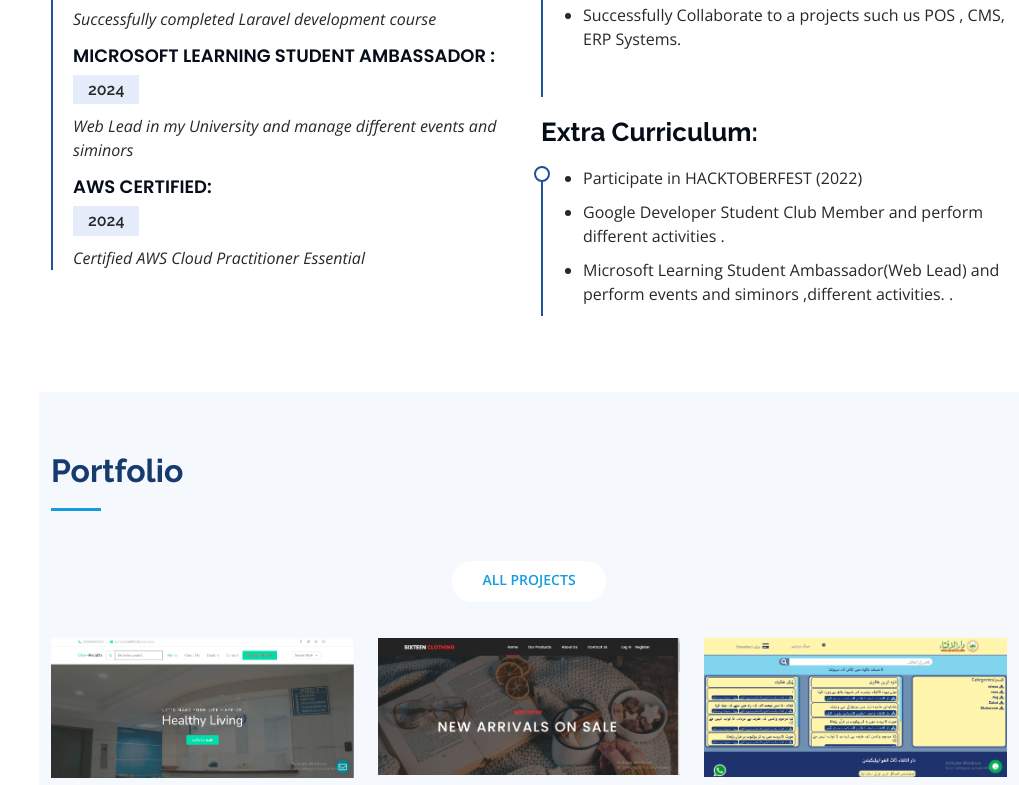
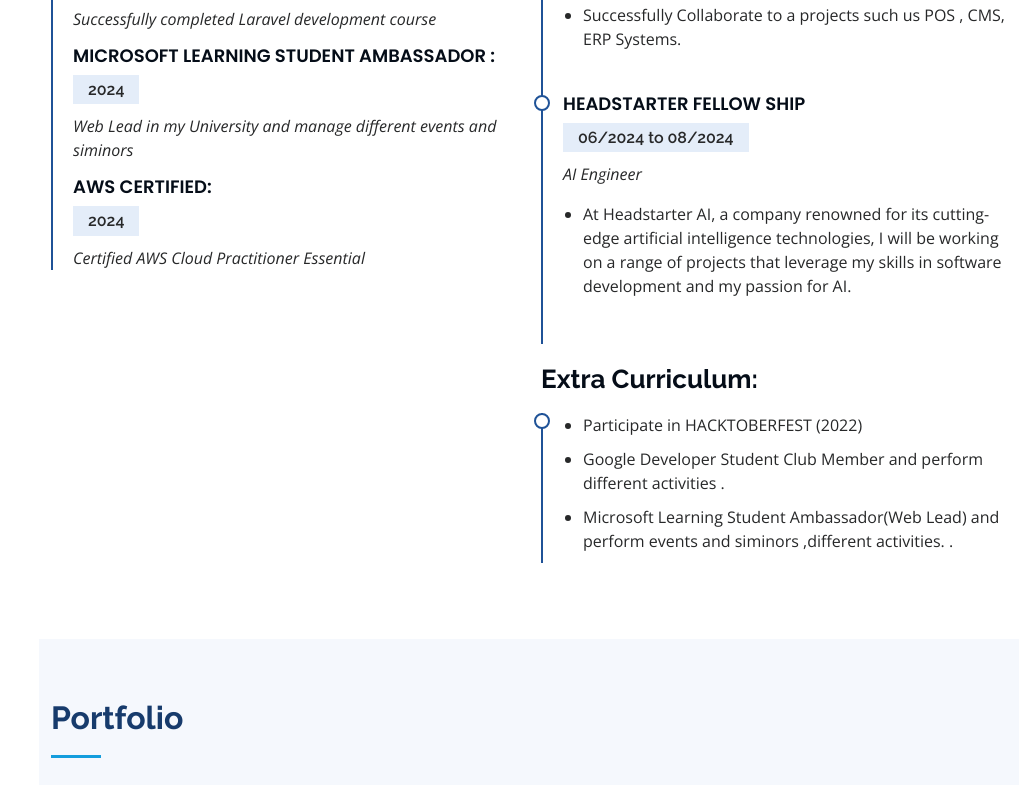
Before and after one commit to sumair486/Portfolio, a plain HTML site: page index.html in a window 1280 px wide. Shown: the part 3373-4158 px from the top of the page, without its empty margins (261-1280 px from the left). Drawn offline with nearby package versions, Linux system fonts and the light colour scheme.

Commit message:
Update index.html

```diff
--- a/index.html
+++ b/index.html
@@ -406,6 +406,18 @@ Conclave organization.</li>
               </ul>
             </div>
 
+
+            <div class="resume-item">
+              <h4>HeadStarter Fellow ship</h4>
+              <h5>06/2024 to 08/2024</h5>
+              <p><em>AI Engineer</em></p>
+              <ul>
+                <li>At Headstarter AI, a company renowned for its cutting-edge artificial intelligence technologies, I will be working on a range of projects that leverage my skills in software development and my passion for AI.</li>
+
+
+              </ul>
+            </div>
+
             <h3 class="resume-title">Extra Curriculum:
 </h3>
             <div class="resume-item">
```
